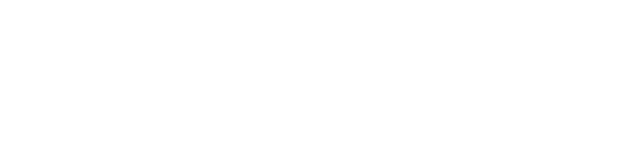
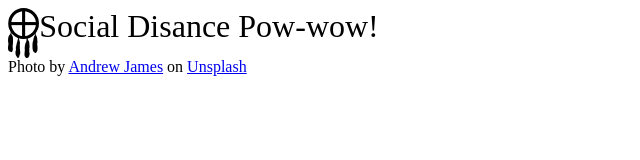
Before and after one commit to ki-me-o/signup-form, a plain HTML site: page index.html in a window 1280 px wide. Shown: the whole page, without its empty margins (0-640 px from the left). Drawn offline with Linux system fonts and the light colour scheme.

Commit message:
begin styling on left sidebar: logo

```diff
--- a/index.html
+++ b/index.html
@@ -11,8 +11,11 @@
     <div class="header"></div>
     <div class="content">
         <div class="sidebar">
-            <div class="logo"></div>
-            <div class="photo-credit"></div>
+            <div class="logo">
+                <img src="/images/USVAMedicineWheel.svg"/>
+                Social Disance Pow-wow!
+            </div>
+            <div class="photo-credit"> Photo by <a href="https://unsplash.com/@andrewjamesphoto?utm_source=unsplash&utm_medium=referral&utm_content=creditCopyText">Andrew James</a> on <a href="https://unsplash.com/s/photos/pow-wow?utm_source=unsplash&utm_medium=referral&utm_content=creditCopyText"> Unsplash</a></div>
         </div>
         <div class="main">
             <div class="rundown"></div>
--- a/styles.css
+++ b/styles.css
@@ -0,0 +1,23 @@
+body {
+
+}
+
+.content {
+    display: flex;
+    flex-direction: row;
+}
+
+.sidebar {
+    display: flex;
+    flex-direction: column;
+}
+
+.logo {
+    display: flex;
+    flex-direction: row;
+    font-size:xx-large;
+}
+
+.logo img {
+    height: 50px
+}
```
